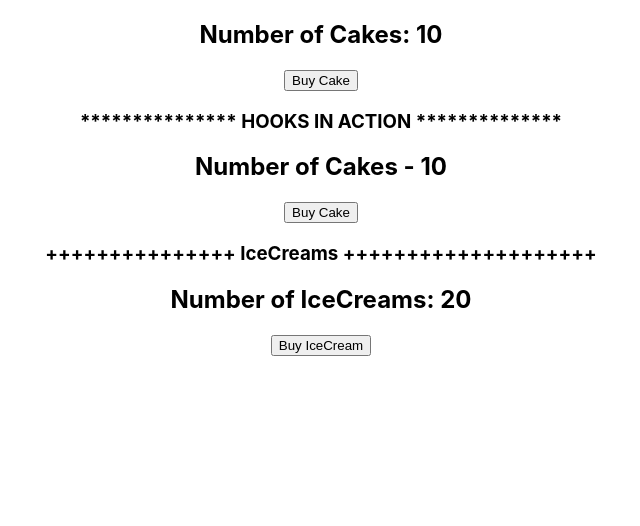
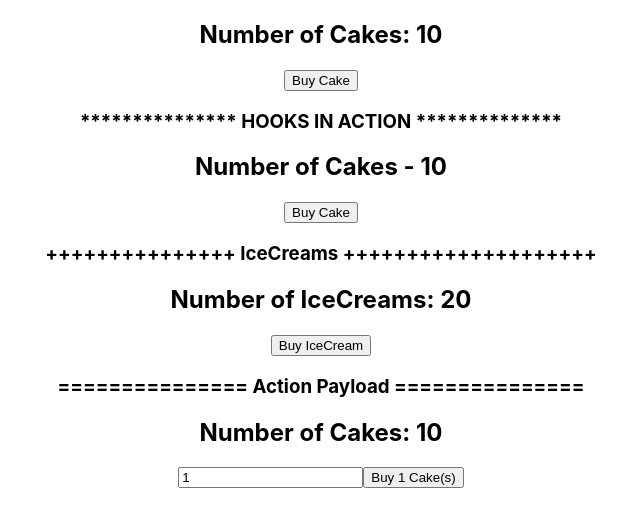
Before and after one commit to ClaytonSiby/react_redux_fundamentals, a React (Create React App) app in the folder react-redux/: page / in a window 1280 px wide. Shown: the top 526 px of the page, without its empty margins (319-959 px from the left). Built offline with nearby package versions, Linux system fonts and the light colour scheme.

Commit message:
Add: action payload sample

```diff
--- a/react-redux/src/App.js
+++ b/react-redux/src/App.js
@@ -3,6 +3,7 @@
 import CakeContainer from './components/CakeContainer';
 import IceCreamContainer from './components/IceCreamContainer';
 import HooksCakeContainer from './components/HooksCakeContainer';
+import NewCakeContainer from './components/NewCakeContainer';
 import './App.css';
 
 function App() {
@@ -14,6 +15,8 @@
         <HooksCakeContainer />
         <h3>+++++++++++++++ IceCreams ++++++++++++++++++++</h3>
         <IceCreamContainer />
+        <h3>=============== Action Payload ===============</h3>
+        <NewCakeContainer />
       </div>
     </Provider>
   );
--- /dev/null
+++ b/react-redux/src/components/NewCakeContainer.js
@@ -0,0 +1,24 @@
+import React, { useState } from "react";
+import { connect } from "react-redux";
+import { buyCake } from "../redux";
+
+function NewCakeContainer(props) {
+  const [number, setNumber] = useState(1);
+  return (
+    <div>
+      <h2>Number of Cakes: { props.numberOfCakes }</h2>
+      <input type="text" value={number} onChange={e => setNumber(e.target.value)} />
+      <button onClick={ () => props.buyCake(number) }>Buy { number } Cake(s) </button>
+    </div>
+  );
+}
+
+const mapStateToProps = (state) => ({
+  numberOfCakes: state.cake.numberOfCakes,
+});
+
+const mapDispatchToProps = (dispatch) => ({
+	buyCake: (number) => dispatch(buyCake(number))
+});
+
+export default connect(mapStateToProps, mapDispatchToProps)(NewCakeContainer);
--- a/react-redux/src/redux/cakes/cakeActions.js
+++ b/react-redux/src/redux/cakes/cakeActions.js
@@ -1,5 +1,6 @@
 import { BUY_CAKE } from "./cakeTypes";
 
-export const buyCake = () => ({
+export const buyCake = (number = 1) => ({
   type: BUY_CAKE,
+  payload: number
 });
--- a/react-redux/src/redux/cakes/cakeReducer.js
+++ b/react-redux/src/redux/cakes/cakeReducer.js
@@ -9,7 +9,7 @@
     case BUY_CAKE:
       return {
         ...state,
-        numberOfCakes: state.numberOfCakes - 1,
+        numberOfCakes: state.numberOfCakes - action.payload,
       };
 
     default:
```
